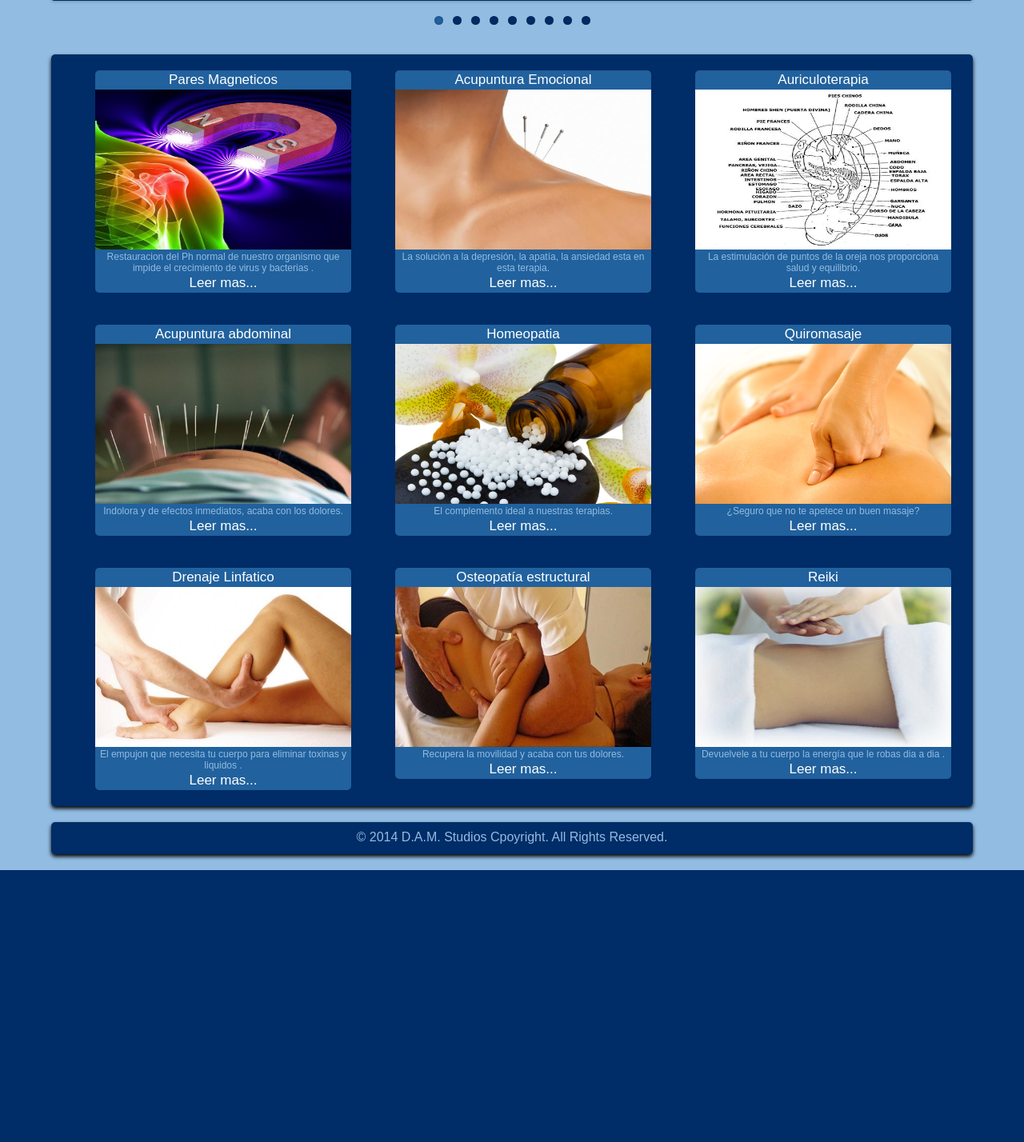
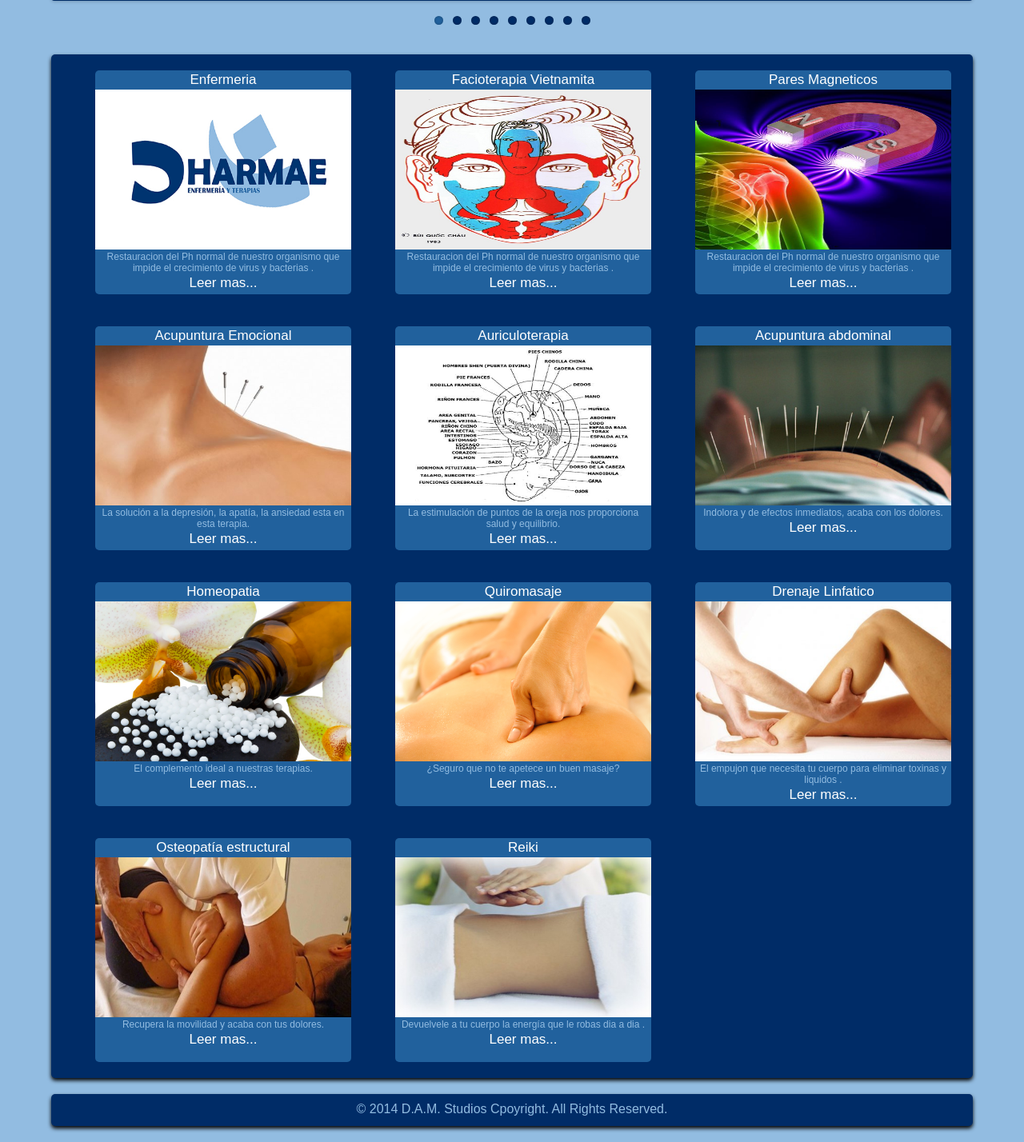
Before and after one commit to elenamp/Dharmae, a PHP site: page / in a window 1280 px wide. Shown: the part 647-2075 px from the top of the page at 80% size. Before the commit the page ends 1735 px from the top, so only its background shows below. Run offline with PHP 8.4, Linux system fonts and the light colour scheme.

Commit message:
Resize de los bloques de contenido,añadidas enfermeria y facioterapia vietnamita

```diff
--- /dev/null
+++ b/Codigo para el ancho.txt
@@ -0,0 +1,4 @@
+<!-- Si el ancho es de al menos 768px utiliza style.css -->
+<link href="/css/style.css" rel="stylesheet" media="only screen and (min-width:768px)"/>
+<!-- Si el ancho es menor de 768px utiliza mobile.css -->
+<link href="/css/mobile.css" rel="stylesheet" media="only screen and (max-width:768px)"/>
--- a/DharmaPag/public_html/css/EstilosIndex.css
+++ b/DharmaPag/public_html/css/EstilosIndex.css
@@ -119,7 +119,7 @@ box-shadow: 0px 3px 5px #000;/*hacia derecha*//*hacia abajo*//*tamaño*//*color*
 /*------Cntenido-----*/
 #Contenido1{
     width: 320px;
-    height: auto;
+    height: 280px;
     float:left;
     background: #21619D;
     margin-top: 20px;
--- a/DharmaPag/public_html/index.html
+++ b/DharmaPag/public_html/index.html
@@ -77,6 +77,18 @@
 			</div>
         </div>
         <div id="cuerpo">
+            <div id="Contenido1">
+                <div id="titulo"><p>Enfermeria</p></div>
+                <div id="foto"><a href=""><img src="img/logo.jpg"></a></div>
+                <div id="descripcion">Restauracion del Ph normal de nuestro organismo que impide el crecimiento de virus y bacterias .  </div>
+                <p><a href="">Leer mas...</a></p>
+            </div>
+            <div id="Contenido1">
+                <div id="titulo"><p>Facioterapia Vietnamita</p></div>
+                <div id="foto"><a href=""><img src="img/facioterapia[1].jpg"></a></div>
+                <div id="descripcion">Restauracion del Ph normal de nuestro organismo que impide el crecimiento de virus y bacterias .  </div>
+                <p><a href="">Leer mas...</a></p>
+            </div>
              <div id="Contenido1">
                 <div id="titulo"><p>Pares Magneticos</p></div>
                 <div id="foto"><a href=""><img src="img/pares magneticos.jpg"></a></div>
```
